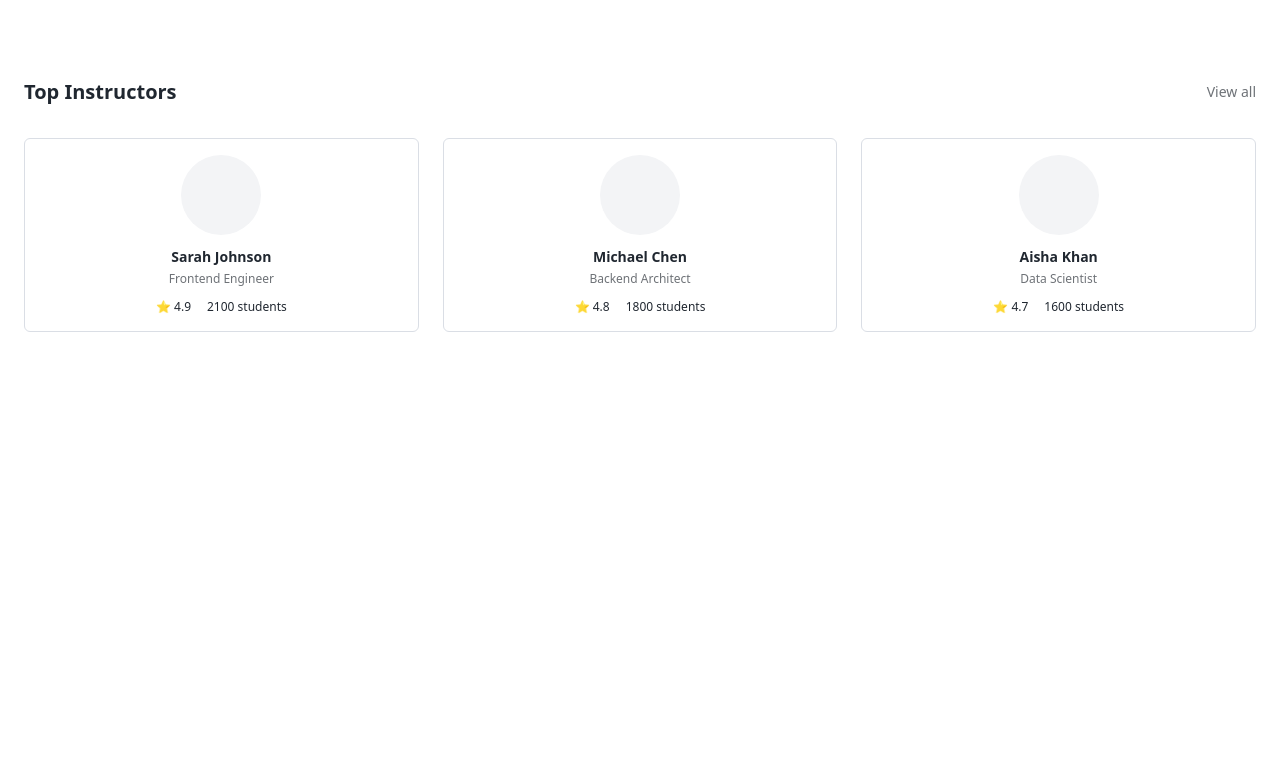
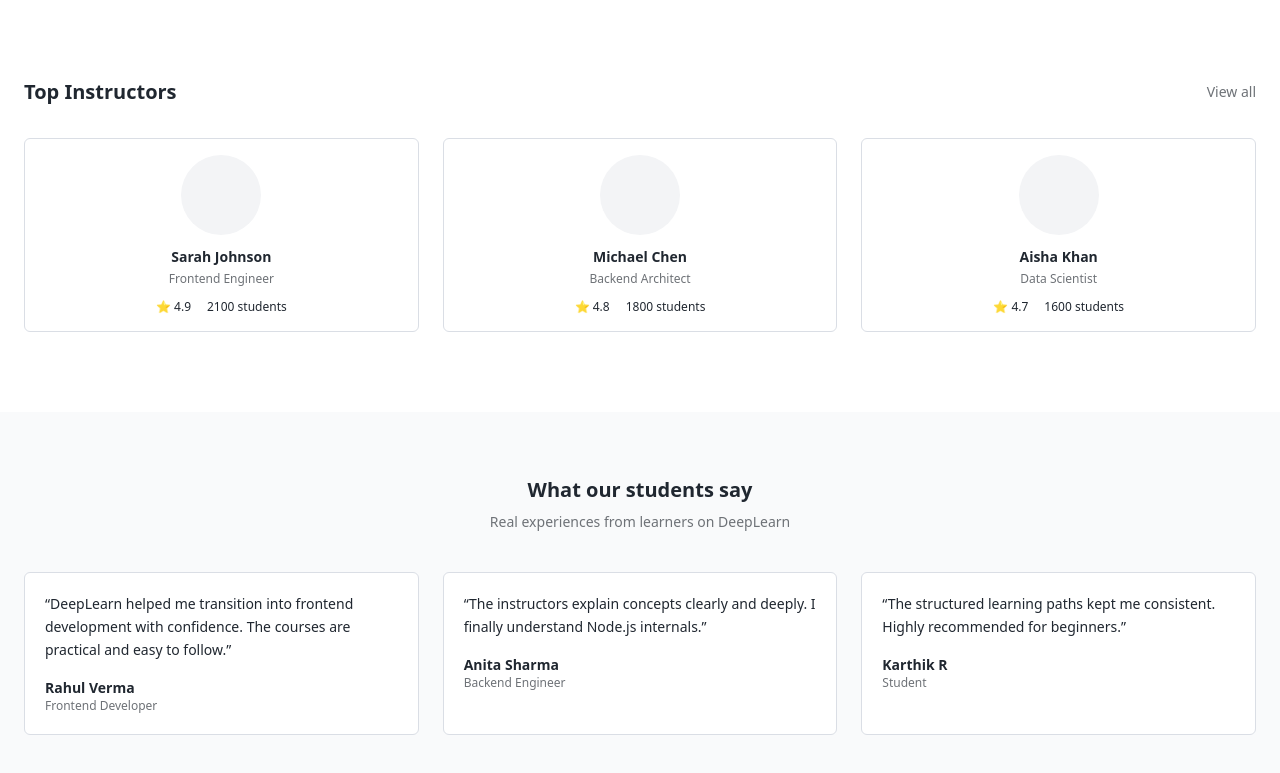
Before and after one commit to dev13-Vishnu/deep-learn-client, a React (Vite) app: page / in a window 1280 px wide. Shown: the part 1696-2469 px from the top of the page. Before the commit the page ends 2028 px from the top, so only its background shows below. Built offline with nearby package versions, Linux system fonts and the light colour scheme; no server answers.

Commit message:
feat(landing): add testimonials section

```diff
--- a/src/pages/landing/LandingPage.tsx
+++ b/src/pages/landing/LandingPage.tsx
@@ -2,6 +2,7 @@ import CategoriesSection from "./sections/CategoriesSection";
 import HeroSection from "./sections/HeroSection";
 import InstructorsSection from "./sections/InstructorsSection";
 import StatsSection from "./sections/StatsSection";
+import TestimonialsSection from "./sections/TestimonialsSection";
 import TopCoursesSection from "./sections/TopCoursesSection";
 
 export default function LandingPage() {
@@ -12,6 +13,7 @@ export default function LandingPage() {
             <CategoriesSection/>
             <TopCoursesSection/>
             <InstructorsSection/>
+            <TestimonialsSection/>
         </div>
     )
 }
--- /dev/null
+++ b/src/pages/landing/sections/TestimonialCard.tsx
@@ -0,0 +1,29 @@
+interface TestimonialItem {
+  id: string;
+  name: string;
+  role: string;
+  quote: string;
+}
+
+interface TestimonialCardProps {
+  testimonial: TestimonialItem;
+}
+
+export default function TestimonialCard({
+  testimonial,
+}: TestimonialCardProps) {
+  return (
+    <div className="rounded-md border border-[color:var(--color-border)] bg-white p-5">
+      <p className="text-sm leading-relaxed text-[color:var(--color-text)]">
+        “{testimonial.quote}”
+      </p>
+
+      <div className="mt-4">
+        <p className="text-sm font-semibold">{testimonial.name}</p>
+        <p className="text-xs text-[color:var(--color-muted)]">
+          {testimonial.role}
+        </p>
+      </div>
+    </div>
+  );
+}
--- /dev/null
+++ b/src/pages/landing/sections/TestimonialsSection.tsx
@@ -0,0 +1,60 @@
+import TestimonialCard from './TestimonialCard';
+
+interface TestimonialItem {
+  id: string;
+  name: string;
+  role: string;
+  quote: string;
+}
+
+const DEFAULT_TESTIMONIALS: TestimonialItem[] = [
+  {
+    id: '1',
+    name: 'Rahul Verma',
+    role: 'Frontend Developer',
+    quote:
+      'DeepLearn helped me transition into frontend development with confidence. The courses are practical and easy to follow.',
+  },
+  {
+    id: '2',
+    name: 'Anita Sharma',
+    role: 'Backend Engineer',
+    quote:
+      'The instructors explain concepts clearly and deeply. I finally understand Node.js internals.',
+  },
+  {
+    id: '3',
+    name: 'Karthik R',
+    role: 'Student',
+    quote:
+      'The structured learning paths kept me consistent. Highly recommended for beginners.',
+  },
+];
+
+export default function TestimonialsSection() {
+  return (
+    <section className="bg-gray-50">
+      <div className="mx-auto max-w-7xl px-6 py-16">
+        {/* Header */}
+        <div className="mb-10 text-center">
+          <h2 className="text-xl font-semibold">
+            What our students say
+          </h2>
+          <p className="mt-2 text-sm text-[color:var(--color-muted)]">
+            Real experiences from learners on DeepLearn
+          </p>
+        </div>
+
+        {/* Grid */}
+        <div className="grid grid-cols-1 gap-6 sm:grid-cols-2 md:grid-cols-3">
+          {DEFAULT_TESTIMONIALS.map((testimonial) => (
+            <TestimonialCard
+              key={testimonial.id}
+              testimonial={testimonial}
+            />
+          ))}
+        </div>
+      </div>
+    </section>
+  );
+}
```
